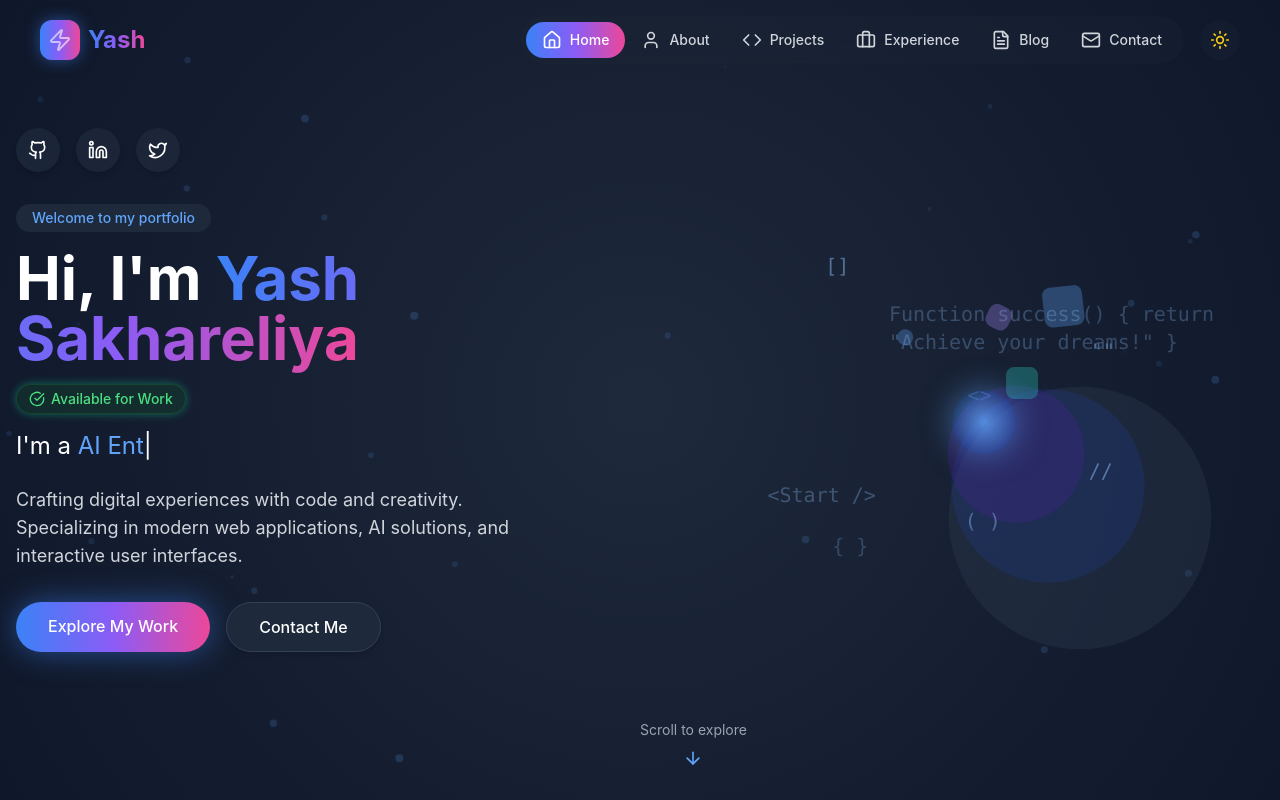
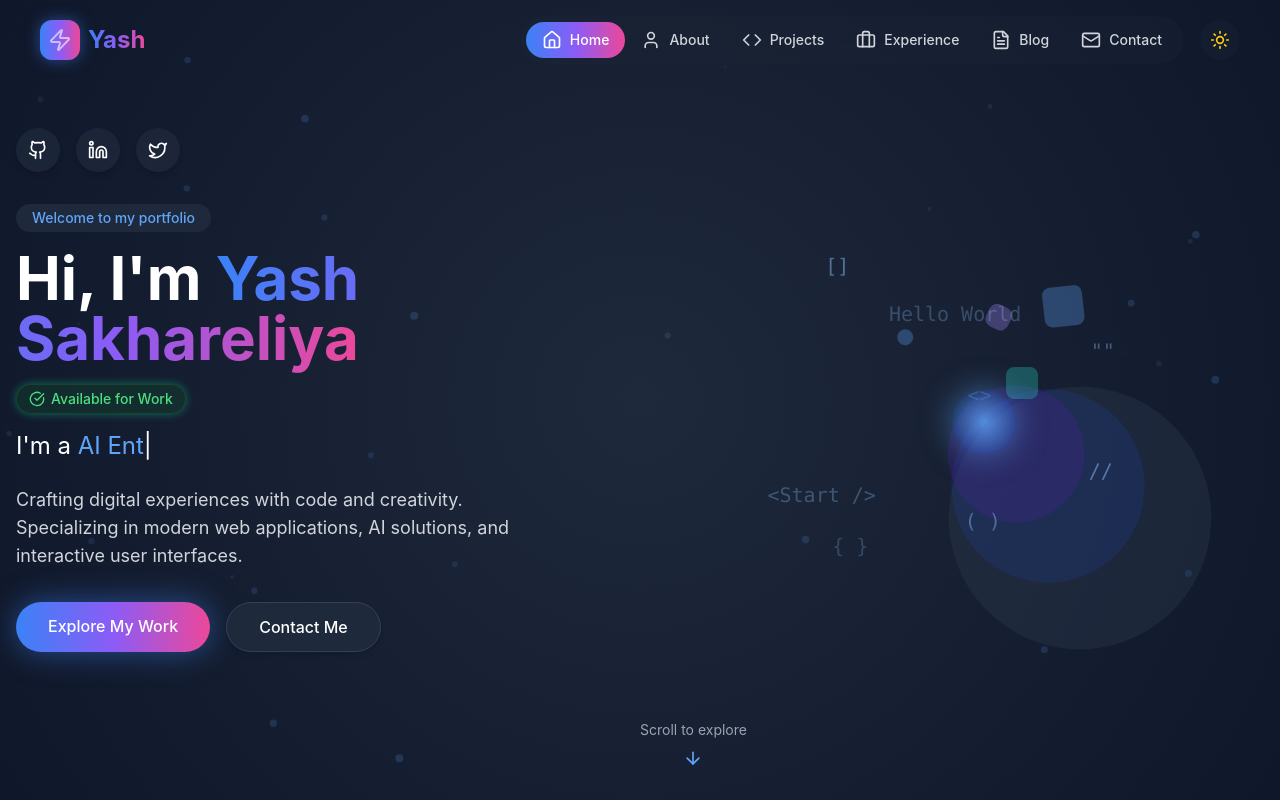
Before and after one commit to YashSakhareliya/Portfolio, a React (Vite) app: page / in a window 1280 px wide. Shown: the top 800 px of the page. Built offline with nearby package versions, Linux system fonts and the light colour scheme.

Commit message:
improve Hero

```diff
--- a/src/components/Hero.jsx
+++ b/src/components/Hero.jsx
@@ -354,7 +354,7 @@ const Hero = () => {
                         ))}
 
                         {/* Code symbols */}
-                        {['<Start />', '<>', '{ }', '( )', '//', '[]', '""', ' Function success() { return "Achieve your dreams!" }'].map((symbol, i) => (
+                        {['<Start />', '<>', '{ }', '( )', '//', '[]', '""', 'Hello World'].map((symbol, i) => (
                         <motion.div
                             key={i}
                             className={`absolute text-xl font-mono ${
```
